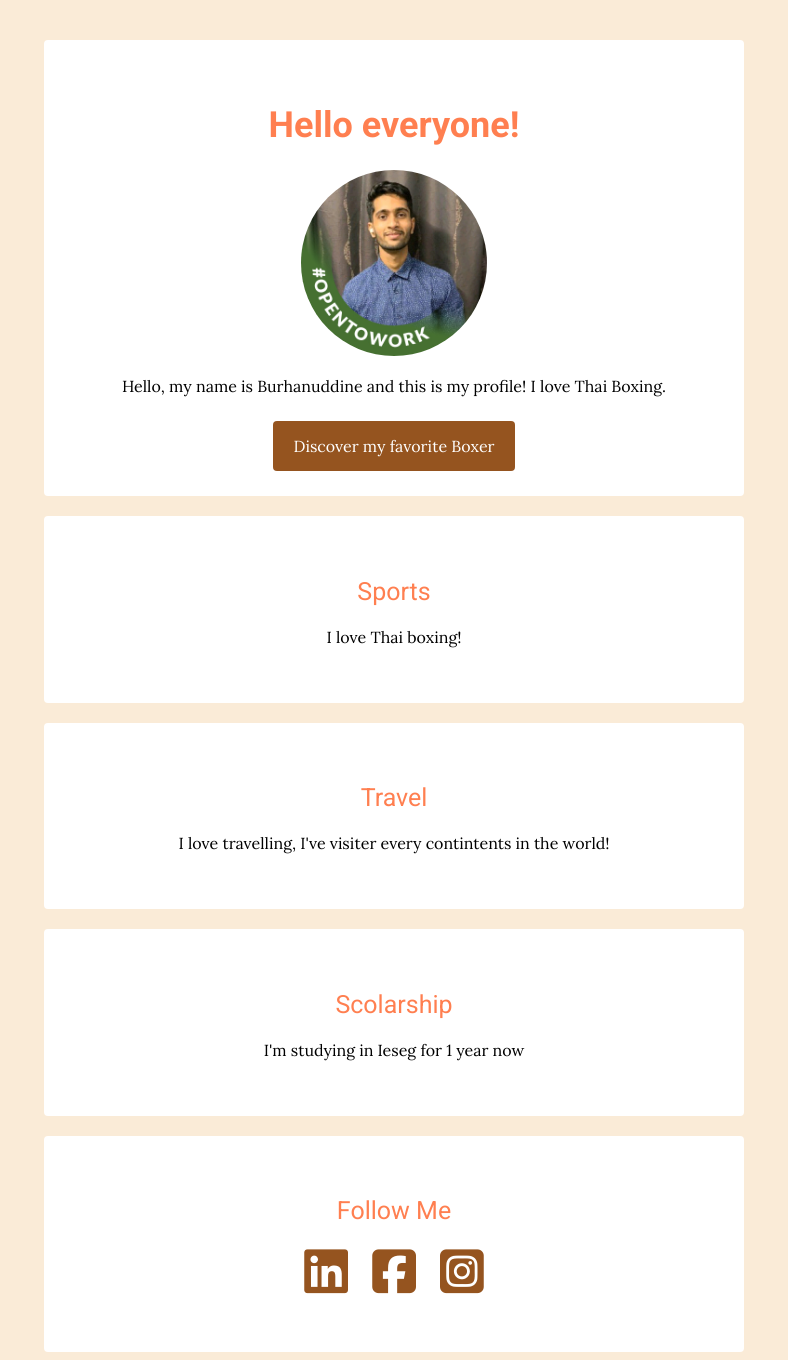
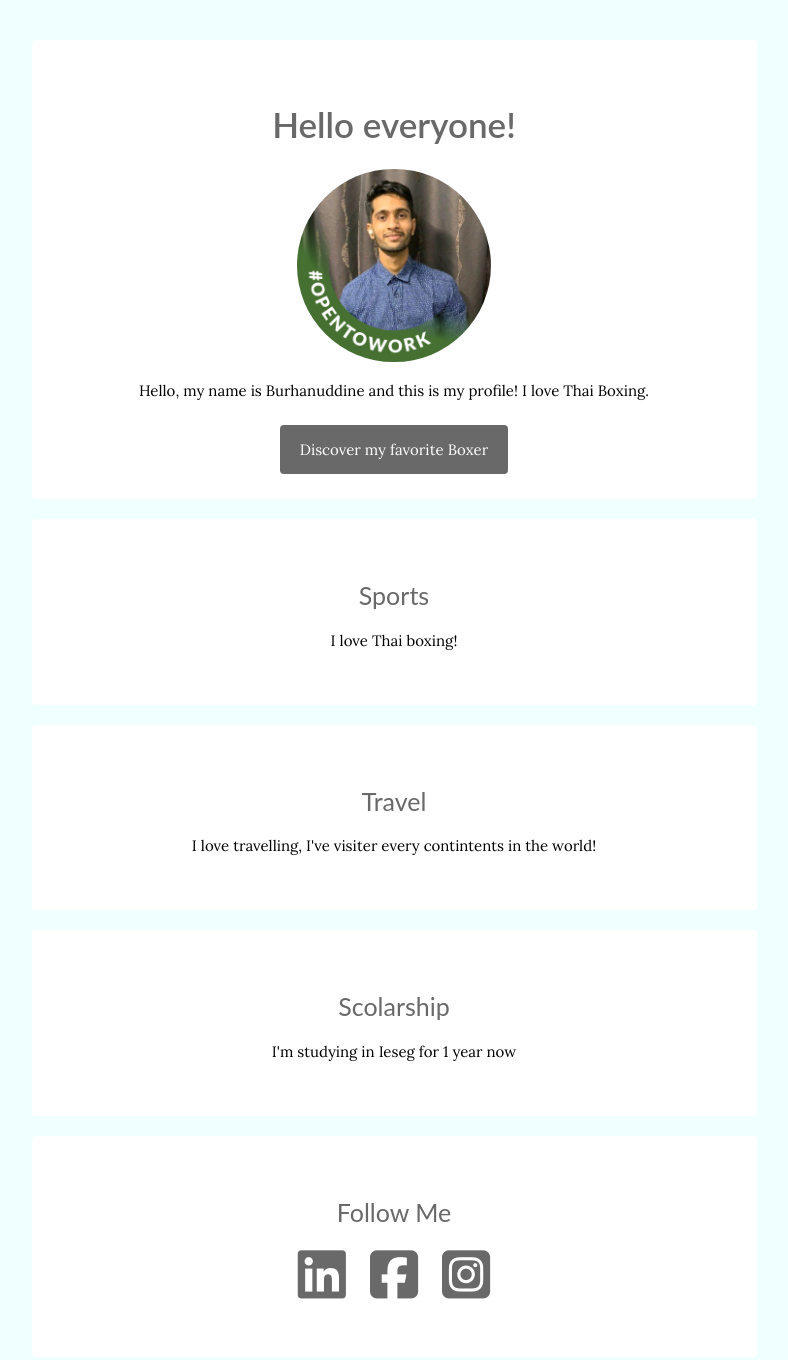
Before and after one commit to burhanuddine-keish/my-profile, a plain HTML site: page index.html in a window 1280 px wide. Shown: the whole page, without its empty margins (246-1034 px from the left). Drawn offline with Linux system fonts and the light colour scheme.

Commit message:
Update style.css

```diff
--- a/style.css
+++ b/style.css
@@ -1,29 +1,29 @@
 
 body{
- 	background: #FAEBD7;
+ 	background: #F0FFFF;
  	color: #steelblue;
  	font-family: 'Lora', serif;
- 	font-size: 16px;
+ 	font-size: 15px;
  	font-weight: lighter;
 }
 h1, h2, h3 {
-	font-family: 'Roboto', sans-serif;
+	font-family: 'Lato', sans-serif;
 }
 h1 {
-  	color: #FF7F50;
-  	font-size: 36px;
+  	color: #696969;
+  	font-size: 35px;
   	font-weight: 600;
 }
 h2 {
-  	color: #FF7F50;
+  	color: #696969;
   	font-size: 25px;
   	font-weight: 400;
 }
 a {
  	text-decoration: inherit;
- 	color: #FF7F50;
+ 	color: #696969;
  	font-weight:
- 	font-size: 14px;
+ 	font-size: 15px;
 }
 a:hover {
 	color: black;
@@ -31,7 +31,7 @@ a:hover {
 
 
 .container {
-	width:700px;
+	width:725px;
 	margin:40px auto;
 }
 
@@ -61,7 +61,7 @@ a:hover {
 }
 
 .btn-blue {
-	background-color: #95541F;
+	background-color: #696969;
 	color: white;
 	padding: 15px 20px;
 	border-radius: 4px;
@@ -82,8 +82,8 @@ a:hover {
 }
 
 .list-inline i {
-	font-size: 50px;
-	color: rgb(149, 84, 31);
+	font-size: 55px;
+	color: #696969;
 }
 .list-inline i:hover {
 	color: black;
```
